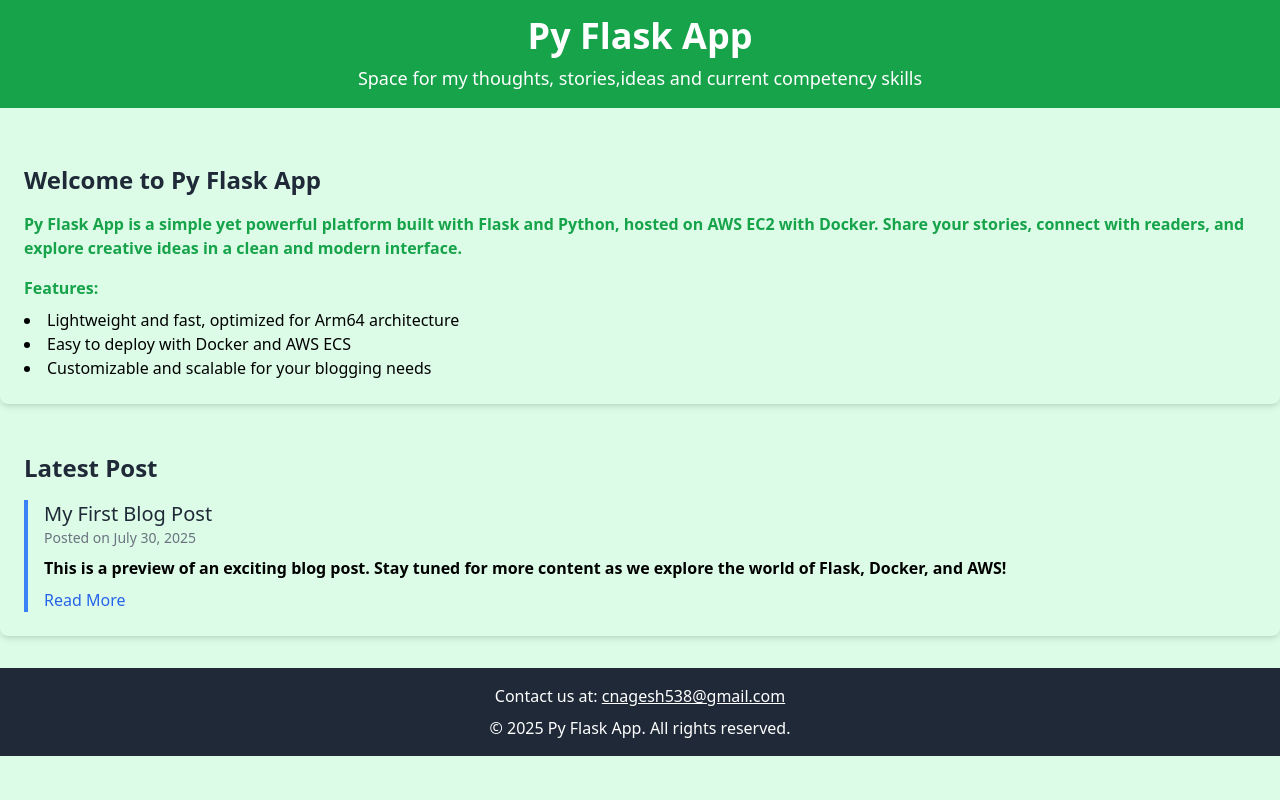
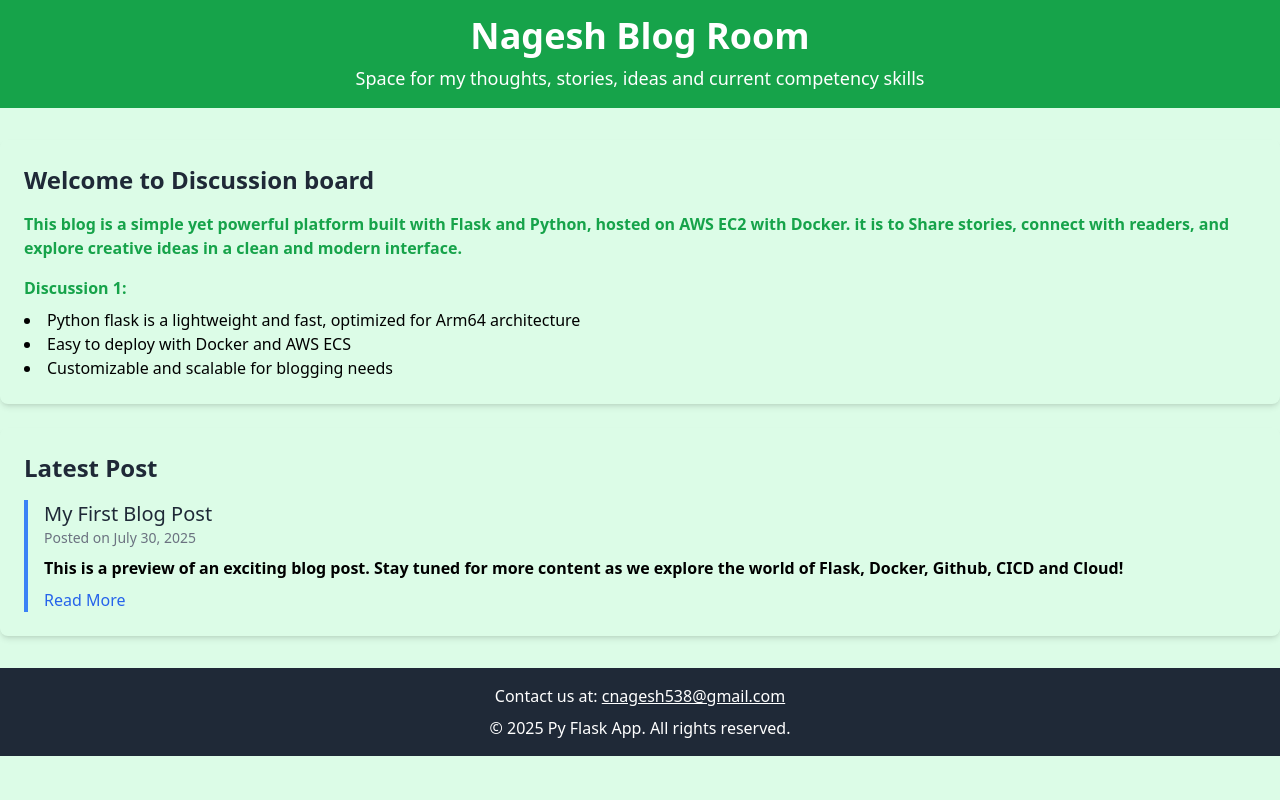
Before and after one commit to Nageshch538/kpmg-interview, a Flask app: page / in a window 1280 px wide. Run offline with Flask 3, Linux system fonts and the light colour scheme; some libraries are stand-ins or nearby versions.

Commit message:
final verification

```diff
--- a/app/templates/index.html
+++ b/app/templates/index.html
@@ -11,27 +11,27 @@
     <!-- Header -->
     <header class="bg-green-600 text-white py-4">
         <div class="container mx-auto text-center">
-            <h1 class="text-4xl font-bold">Py Flask App</h1>
-            <h3 class="text-lg mt-2">Space for my thoughts, stories,ideas and current competency skills</h3>
+            <h1 class="text-4xl font-bold">Nagesh Blog Room</h1>
+            <h3 class="text-lg mt-2">Space for my thoughts, stories, ideas and current competency skills</h3>
         </div>
     </header>
 
     <!-- Main Content -->
     <main class="container mx-auto py-8">
         <section class="bg-yellow shadow-md rounded-lg p-6 mb-6">
-            <h1 class="text-2xl font-semibold text-gray-800 mb-4">Welcome to Py Flask App</h1>
+            <h1 class="text-2xl font-semibold text-gray-800 mb-4">Welcome to Discussion board</h1>
             <p class="text-green-600 mb-4"><b>
-                Py Flask App is a simple yet powerful platform built with Flask and Python,
-                hosted on AWS EC2 with Docker. Share your stories, connect with readers,
+                This blog is a simple yet powerful platform built with Flask and Python,
+                hosted on AWS EC2 with Docker. it is to Share stories, connect with readers,
                 and explore creative ideas in a clean and modern interface.
             </b>
             </p>
             <p class="text-green-600">
-                <strong>Features:</strong>
+                <strong>Discussion 1:</strong>
                 <ul class="list-disc list-inside mt-2">
-                    <li>Lightweight and fast, optimized for Arm64 architecture</li>
+                    <li>Python flask is a lightweight and fast, optimized for Arm64 architecture</li>
                     <li>Easy to deploy with Docker and AWS ECS</li>
-                    <li>Customizable and scalable for your blogging needs</li>
+                    <li>Customizable and scalable for blogging needs</li>
                 </ul>
             </p>
         </section>
@@ -44,10 +44,10 @@
                 <p class="text-gray-500 text-sm mb-2">Posted on July 30, 2025</p>
                 <p class="text-gray-600"></p><b>
                     This is a preview of an exciting blog post. Stay tuned for more content
-                    as we explore the world of Flask, Docker, and AWS!
+                    as we explore the world of Flask, Docker, Github, CICD and Cloud!
                 </b>
                 </p>
-                <a href="#" class="text-blue-600 hover:underline mt-2 inline-block">Read More</a>
+                <a href="https://github.com/Nageshch538" class="text-blue-600 hover:underline mt-2 inline-block">Read More</a>
             </div>
         </section>
     </main>
```
Also changed, not shown: .github/workflows/app-deploy.yml, README.md.
